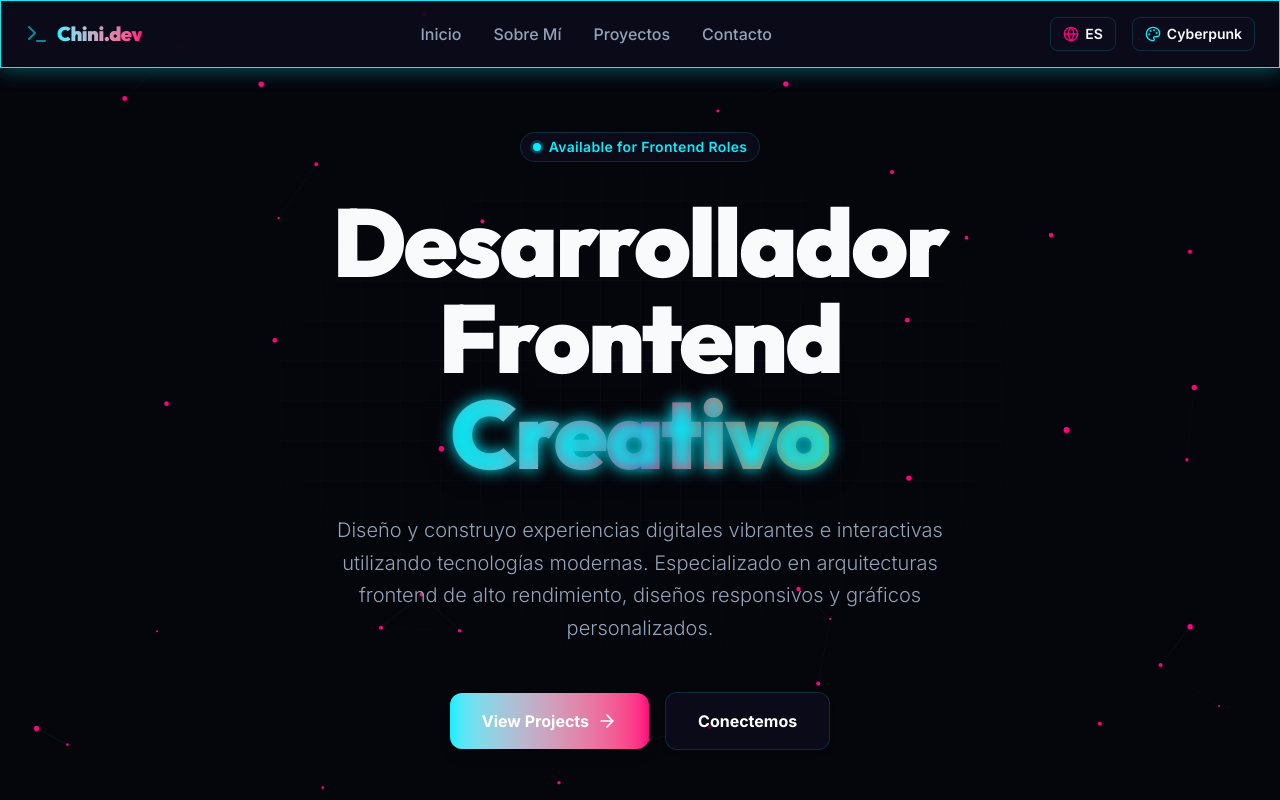
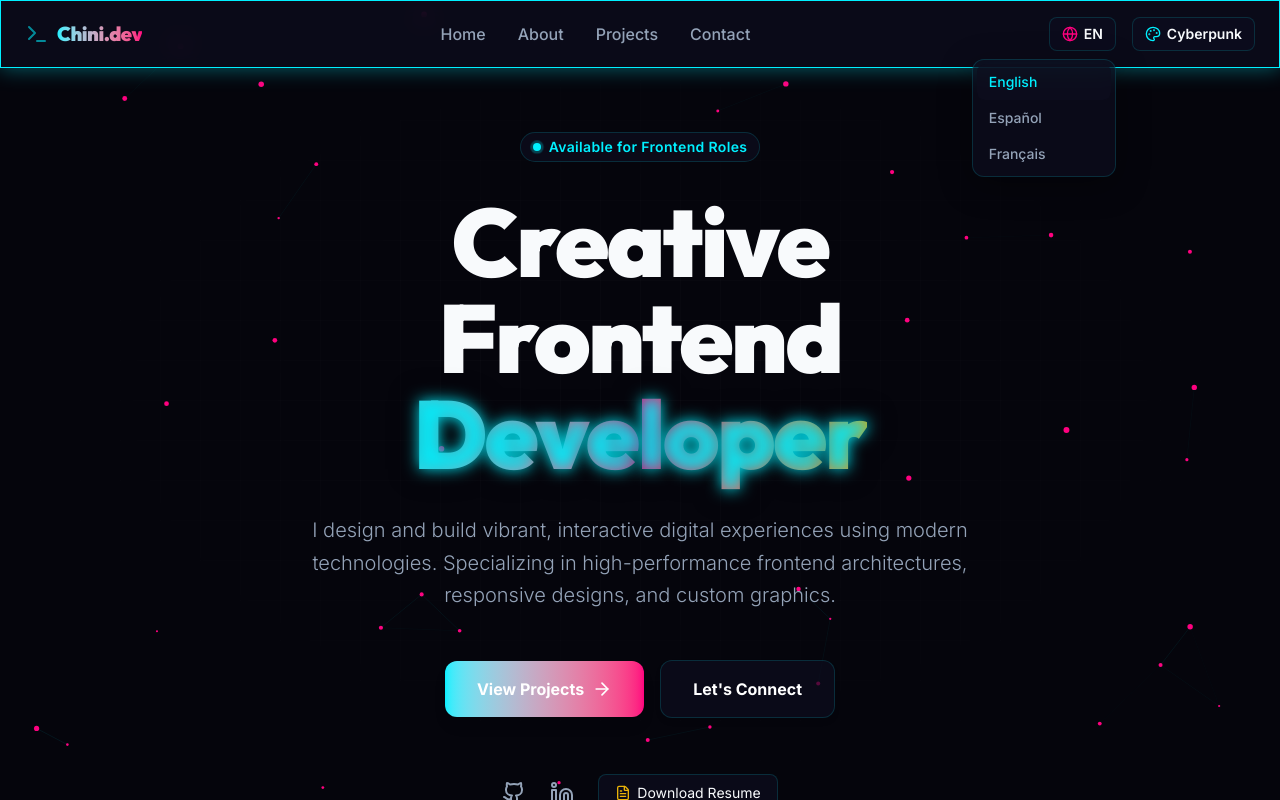
Before and after one commit to foxtrot12/chini, a React (Vite) app: page / in a window 1280 px wide. Both pictures are taken after a click on the button "EN". Shown: the top 800 px of the page. Built offline with nearby package versions, Linux system fonts and the light colour scheme.

Commit message:
feat: add French language support and implement a language selector dropdown in the navbar

```diff
--- a/src/components/Navbar.tsx
+++ b/src/components/Navbar.tsx
@@ -4,20 +4,23 @@ import { useObservable } from '../hooks/useObservable';
 import { ThemeService } from '../services/ThemeService';
 import type { Theme } from '../services/ThemeService';
 import { Palette, Globe, Menu, X, Terminal } from 'lucide-react';
+import type { Language } from '../context/LanguageContext';
 
 export const Navbar: React.FC = () => {
-  const { t, lang, changeLanguage } = useTranslation();
+  const { t, lang, changeLanguage, supportedLanguages } = useTranslation();
   const activeTheme = useObservable(ThemeService.activeTheme$, ThemeService.getTheme());
   const [isOpen, setIsOpen] = useState(false);
   const [showThemeMenu, setShowThemeMenu] = useState(false);
-
-  const toggleLanguage = () => {
-    changeLanguage(lang === 'en' ? 'es' : 'en');
-  };
+  const [showLangMenu, setShowLangMenu] = useState(false);
 
   const selectTheme = (theme: Theme) => {
     ThemeService.setTheme(theme);
     setShowThemeMenu(false);
+  };
+
+  const selectLanguage = (code: Language) => {
+    changeLanguage(code);
+    setShowLangMenu(false);
   };
 
   const navLinks = [
@@ -51,18 +54,44 @@ export const Navbar: React.FC = () => {
 
         {/* Desktop Actions */}
         <div className="hidden md:flex items-center gap-4">
+          {/* Language Dropdown */}
+          <div className="relative">
             <button
-            onClick={toggleLanguage}
+              onClick={() => {
+                setShowLangMenu(!showLangMenu);
+                setShowThemeMenu(false);
+              }}
               className="flex items-center gap-1.5 px-3 py-1.5 rounded-lg border border-glass-border bg-glass-bg hover:border-primary text-sm font-semibold transition-all cursor-pointer text-text-primary"
-            title="Toggle Language"
+              title="Select Language"
             >
               <Globe className="w-4 h-4 text-secondary" />
               <span>{lang.toUpperCase()}</span>
             </button>
 
+            {showLangMenu && (
+              <div className="absolute right-0 mt-2 w-36 rounded-xl glass-panel border border-glass-border bg-bg-secondary p-1 shadow-2xl z-50">
+                {supportedLanguages.map((language) => (
+                  <button
+                    key={language.code}
+                    onClick={() => selectLanguage(language.code)}
+                    className={`w-full text-left px-3 py-2 rounded-lg text-sm font-medium transition-colors hover:bg-glass-bg cursor-pointer ${
+                      lang === language.code ? 'text-primary bg-glass-bg' : 'text-text-secondary'
+                    }`}
+                  >
+                    {language.label}
+                  </button>
+                ))}
+              </div>
+            )}
+          </div>
+
+          {/* Theme Dropdown */}
           <div className="relative">
             <button
-              onClick={() => setShowThemeMenu(!showThemeMenu)}
+              onClick={() => {
+                setShowThemeMenu(!showThemeMenu);
+                setShowLangMenu(false);
+              }}
               className="flex items-center gap-1.5 px-3 py-1.5 rounded-lg border border-glass-border bg-glass-bg hover:border-primary text-sm font-semibold transition-all cursor-pointer capitalize text-text-primary"
               title="Change Theme"
             >
@@ -90,19 +119,45 @@ export const Navbar: React.FC = () => {
 
         {/* Mobile menu triggers */}
         <div className="flex md:hidden items-center gap-3">
+          {/* Mobile Language Dropdown */}
+          <div className="relative">
             <button
-            onClick={toggleLanguage}
+              onClick={() => {
+                setShowLangMenu(!showLangMenu);
+                setShowThemeMenu(false);
+              }}
               className="p-1.5 rounded-lg border border-glass-border bg-glass-bg text-text-primary text-xs font-bold cursor-pointer"
             >
               {lang.toUpperCase()}
             </button>
 
+            {showLangMenu && (
+              <div className="absolute right-0 mt-2 w-28 rounded-xl glass-panel border border-glass-border bg-bg-secondary p-1 shadow-2xl z-50">
+                {supportedLanguages.map((language) => (
+                  <button
+                    key={language.code}
+                    onClick={() => selectLanguage(language.code)}
+                    className={`w-full text-left px-2.5 py-2 rounded-lg text-xs font-semibold transition-colors hover:bg-glass-bg cursor-pointer ${
+                      lang === language.code ? 'text-primary bg-glass-bg' : 'text-text-secondary'
+                    }`}
+                  >
+                    {language.label}
+                  </button>
+                ))}
+              </div>
+            )}
+          </div>
+
+          {/* Mobile Theme Dropdown */}
           <div className="relative">
             <button
-              onClick={() => setShowThemeMenu(!showThemeMenu)}
+              onClick={() => {
+                setShowThemeMenu(!showThemeMenu);
+                setShowLangMenu(false);
+              }}
               className="p-1.5 rounded-lg border border-glass-border bg-glass-bg text-text-primary cursor-pointer"
             >
-              <Palette className="w-4.5 h-4.5" />
+              <Palette className="w-4.5 h-4.5 animate-pulse" />
             </button>
             {showThemeMenu && (
               <div className="absolute right-0 mt-2 w-32 rounded-xl glass-panel border border-glass-border bg-bg-secondary p-1 shadow-2xl z-50">
--- a/src/context/LanguageContext.tsx
+++ b/src/context/LanguageContext.tsx
@@ -1,32 +1,39 @@
 import React, { createContext, useState } from 'react';
 import enTranslations from '../i18n/en.json';
 import esTranslations from '../i18n/es.json';
+import frTranslations from '../i18n/fr.json';
 
-export type Language = 'en' | 'es';
+// Single source of truth for language metadata and dictionaries
+export const SUPPORTED_LANGUAGES = {
+  en: { label: 'English', dictionary: enTranslations as Record<string, string> },
+  es: { label: 'Español', dictionary: esTranslations as Record<string, string> },
+  fr: { label: 'Français', dictionary: frTranslations as Record<string, string> },
+} as const;
 
-const dictionaries: Record<Language, Record<string, string>> = {
-  en: enTranslations as Record<string, string>,
-  es: esTranslations as Record<string, string>,
-};
+export type Language = keyof typeof SUPPORTED_LANGUAGES;
 
 interface LanguageContextProps {
   lang: Language;
   changeLanguage: (lang: Language) => void;
   t: (key: string) => string;
+  supportedLanguages: { code: Language; label: string }[];
 }
 
 export const LanguageContext = createContext<LanguageContextProps>({
   lang: 'en',
   changeLanguage: () => {},
   t: (key: string) => key,
+  supportedLanguages: [],
 });
 
 const getInitialLanguage = (): Language => {
-  const stored = localStorage.getItem('portfolio_lang');
-  if (stored === 'en' || stored === 'es') return stored;
+  const stored = localStorage.getItem('portfolio_lang') as Language | null;
+  if (stored && stored in SUPPORTED_LANGUAGES) return stored;
 
-  const browserLang = navigator.language.split('-')[0];
-  return browserLang === 'es' ? 'es' : 'en';
+  const browserLang = navigator.language.split('-')[0] as Language;
+  if (browserLang in SUPPORTED_LANGUAGES) return browserLang;
+
+  return 'en';
 };
 
 export const LanguageProvider: React.FC<{ children: React.ReactNode }> = ({ children }) => {
@@ -38,11 +45,17 @@ export const LanguageProvider: React.FC<{ children: React.ReactNode }> = ({ chil
   };
 
   const t = (key: string): string => {
-    return dictionaries[lang]?.[key] || dictionaries['en']?.[key] || key;
+    return SUPPORTED_LANGUAGES[lang]?.dictionary?.[key] || SUPPORTED_LANGUAGES['en']?.dictionary?.[key] || key;
   };
 
+  // Derive supported languages list dynamically from the source of truth
+  const supportedLanguages = Object.entries(SUPPORTED_LANGUAGES).map(([code, info]) => ({
+    code: code as Language,
+    label: info.label,
+  }));
+
   return (
-    <LanguageContext.Provider value={{ lang, changeLanguage, t }}>
+    <LanguageContext.Provider value={{ lang, changeLanguage, t, supportedLanguages }}>
       {children}
     </LanguageContext.Provider>
   );
--- /dev/null
+++ b/src/i18n/fr.json
@@ -0,0 +1,33 @@
+{
+  "nav.home": "Accueil",
+  "nav.about": "À propos",
+  "nav.projects": "Projets",
+  "nav.contact": "Contact",
+  "hero.title": "Développeur Frontend Créatif",
+  "hero.intro": "Je conçois et construis des expériences numériques vibrantes et interactives à l'aide de technologies modernes. Spécialisé dans les architectures frontend haute performance, les conceptions réactives et les graphismes personnalisés.",
+  "hero.cta.resume": "Télécharger le CV",
+  "hero.cta.contact": "Discutons",
+  "skills.title": "Arsenal Technique",
+  "skills.subtitle": "Technologies, frameworks et outils que j'utilise pour donner vie aux idées.",
+  "projects.title": "Projets Principaux",
+  "projects.subtitle": "Une collection d'applications web, d'expériences et de jeux interactifs.",
+  "projects.featured": "Chef-d'œuvre Vedette",
+  "projects.play": "Jouer au Jeu",
+  "projects.viewCode": "Voir GitHub",
+  "projects.mario.desc": "Un jeu d'arcade rétro personnalisé construit avec HTML5 Canvas, du pur JavaScript et des boucles physiques personnalisées.",
+  "projects.rxjs.desc": "Un tableau de bord de télémétrie en temps réel avec des flux WebSocket haute fréquence, des vues filtrées RxJS et des graphiques SVG interactifs.",
+  "projects.glass.desc": "Une bibliothèque de composants premium implémentant des modèles de glassmorphism épurés, des variables CSS personnalisées et un design fluide et réactif.",
+  "contact.title": "Contactez-moi",
+  "contact.subtitle": "Vous avez un projet en tête ou vous voulez discuter ? Laissez-moi un message !",
+  "contact.form.name": "Nom",
+  "contact.form.email": "Adresse E-mail",
+  "contact.form.message": "Votre Message",
+  "contact.form.send": "Envoyer le Message",
+  "contact.form.sending": "Transmission en cours...",
+  "contact.form.success": "Message envoyé avec succès !",
+  "contact.form.error.email": "Veuillez entrer une adresse e-mail valide.",
+  "contact.form.error.message": "Le message doit comporter au moins 10 caractères.",
+  "contact.form.error.name": "Le nom est requis.",
+  "footer.rights": "Tous droits réservés.",
+  "footer.emailCopy": "Copier l'e-mail"
+}
```
Lines whose indentation alone changed are shown as unchanged.
